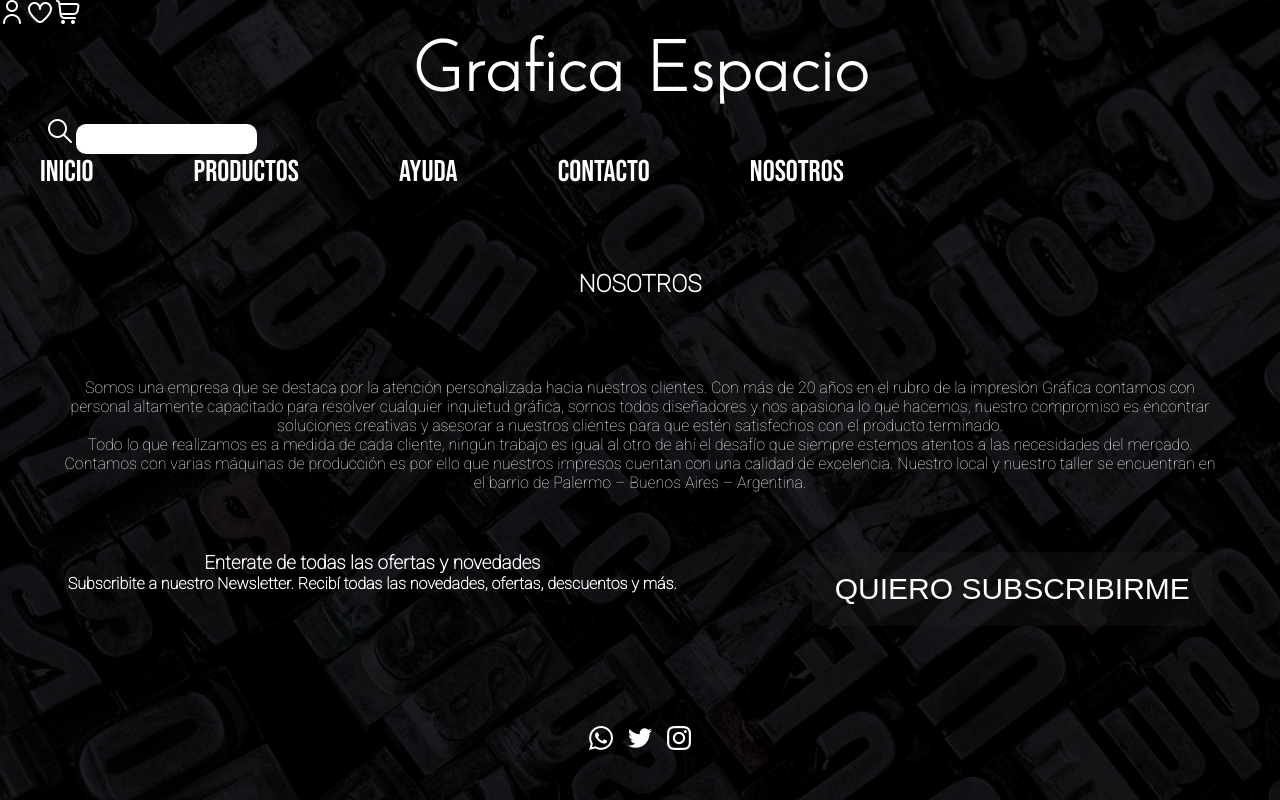
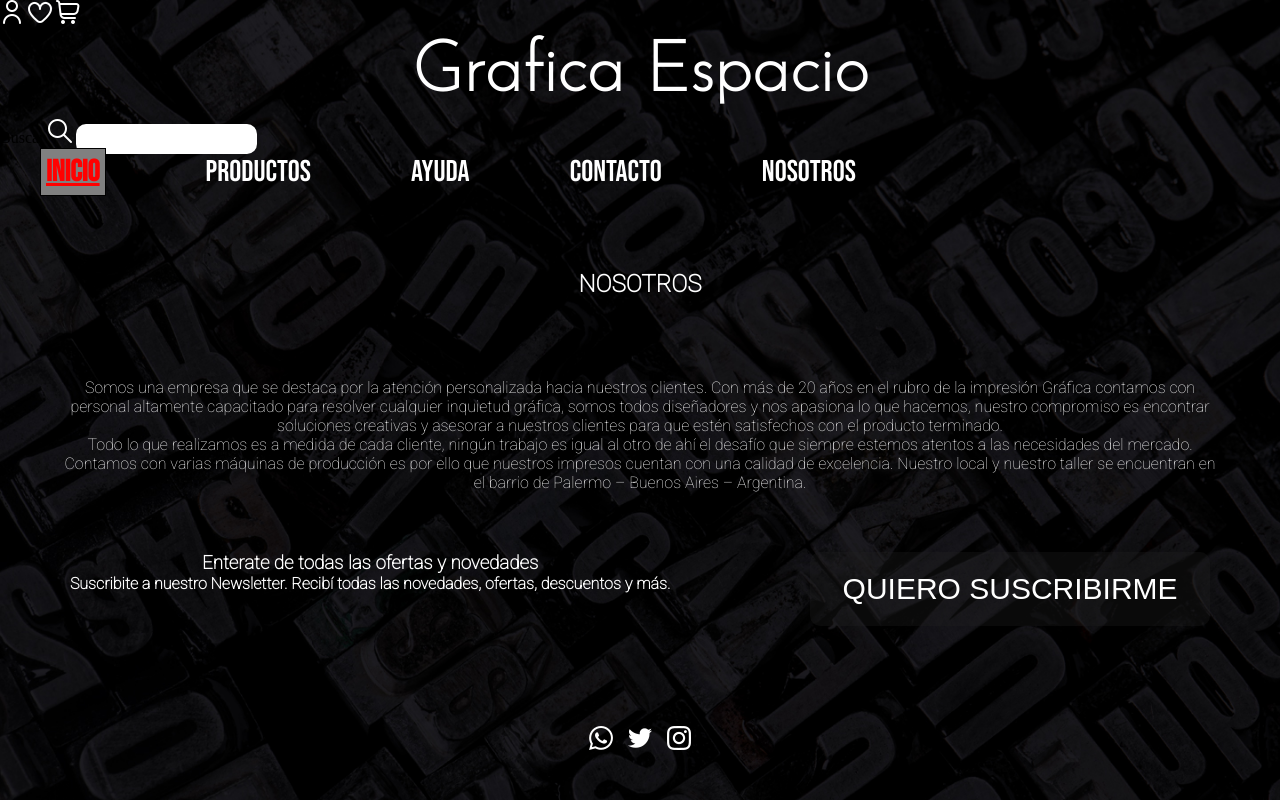
Before and after one commit to juancjose/proyecto, a plain HTML site: page pages/nosotros.html in a window 1280 px wide. In both pictures the pointer is over the link "Inicio". Drawn offline with Linux system fonts and the light colour scheme.

Commit message:
cambios en la navbar

```diff
--- a/css/style.css
+++ b/css/style.css
@@ -79,6 +79,16 @@ body {
     font-size: 30px;
     font-family: 'Bebas Neue', sans-serif;
 }
+
+.navbar li a:hover{
+    color: red;
+    font-weight: bold;
+    text-decoration: underline;
+    background-color: gray;
+    border: 1px solid black;
+    padding: 5px;
+    transform: scale(1.2);
+    transition: color 0.3s ease-in-out;}
 
 /*DETALLE Y PRODUCTOS DEL INICO*/
 
--- a/pages/nosotros.html
+++ b/pages/nosotros.html
@@ -53,9 +53,9 @@
             <div class="novedades-button">
             <div class="novedades">
             <h3>Enterate de todas las ofertas y novedades</h3>
-            <h4>Subscribite a nuestro Newsletter. Recibí todas las novedades, ofertas, descuentos y más.</h4>
+            <h4>Suscribite a nuestro Newsletter. Recibí todas las novedades, ofertas, descuentos y más.</h4>
             </div>
-            <button>QUIERO SUBSCRIBIRME</button>
+            <button>QUIERO SUSCRIBIRME</button>
             </div>
         </section>
     </main>
```
